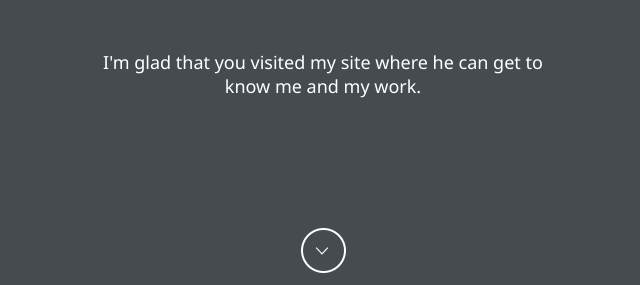
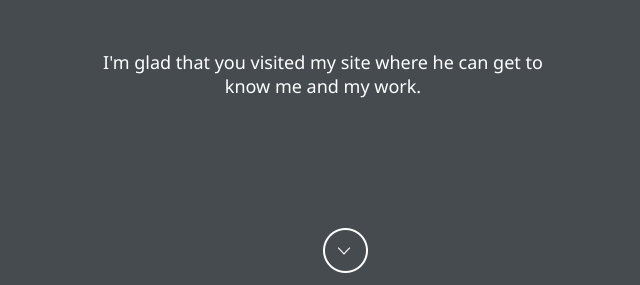
Before and after one commit to TimTimchenko/HTML, a plain HTML site: page lesson8/index.html in a window 1280 px wide. Shown: the part 515-800 px from the top of the page, without its empty margins (317-957 px from the left). Drawn offline with Linux system fonts and the light colour scheme.

Commit message:
3105final commit lesson 8

```diff
--- a/lesson8/css/style.css
+++ b/lesson8/css/style.css
@@ -33,12 +33,9 @@ header p {
  }
 
 .icon {
-    text-align: center;
+    position: absolute;
+    left: 50%;
 }
-
-/*article {
-    margin: 120px 490px;
-}*/
 
 article p {
     padding: 30px 10px;
```
